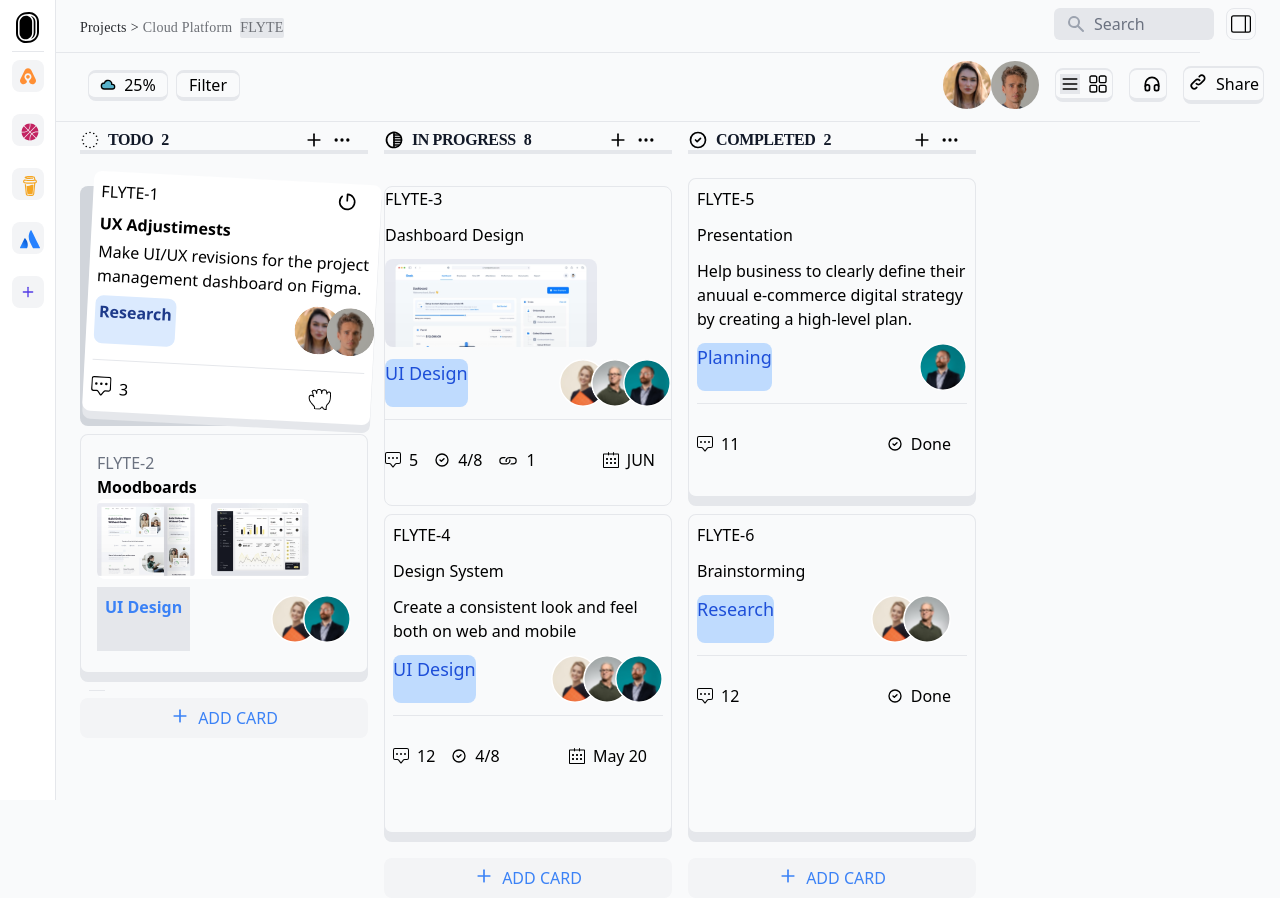
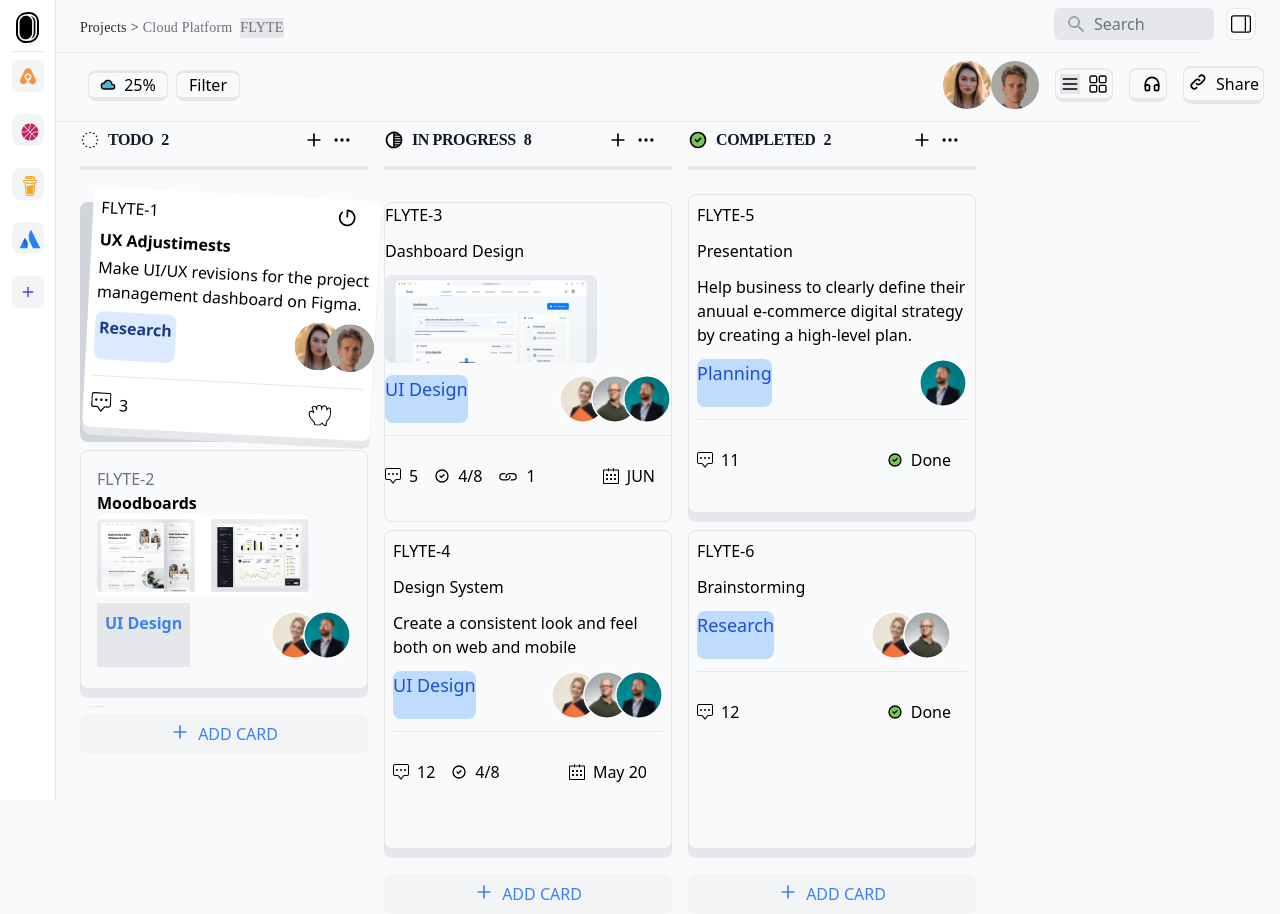
Before and after one commit to digitalsimboja/test-ui, a Next.js app: page / in a window 1280 px wide. Built offline with nearby package versions, Linux system fonts and the light colour scheme; a web font is replaced by a local one.

Commit message:
updates status bar

```diff
--- a/components/FlyteFiveCard.tsx
+++ b/components/FlyteFiveCard.tsx
@@ -42,7 +42,7 @@ export const FlyteFiveCard = () => {
           </div>
           <div className="flex  mr-4 items-center">
             <span>
-              <TbCircleCheck />{" "}
+              <TbCircleCheck style={{ fill: "#78C552" }}  />{" "}
             </span>
             <span className="ml-2">Done</span>
           </div>
--- a/components/FlyteSixCard.tsx
+++ b/components/FlyteSixCard.tsx
@@ -42,7 +42,7 @@ export const FlyteSixCard = () => {
           </div>
           <div className="flex  mr-4 items-center">
             <span>
-              <TbCircleCheck />{" "}
+              <TbCircleCheck style={{ fill: "#78C552" }}  />
             </span>
             <span className="ml-2">Done</span>
           </div>
--- a/components/StatusBar.tsx
+++ b/components/StatusBar.tsx
@@ -28,14 +28,14 @@ export const StatusBar = () => {
             <TbDots className="ml-2" size={20} />
           </div>
         </div>
-        <span className="border-b-[4px] border-gray-200 w-full"></span>
+        <span className="border-b-[4px] border-gray-200 w-full  mt-4"></span>
       </div>
 
       {/* IN PROGRESS status */}
       <div className="flex flex-col justify-between w-full ">
         <div className="flex justify-between w-full">
           <div className="flex  w-full justify-start">
-          <TbBlur size={20} />
+          <TbBlur style={{ fill: "" }}  size={20} />
             <h2 className=" ml-2  font-bold tracking-tight leading-5 text-gray-900 font-gt-walsheim">
             IN PROGRESS
             </h2>
@@ -48,7 +48,7 @@ export const StatusBar = () => {
             <TbDots className="ml-2" size={20} />
           </div>
         </div>
-        <span className="border-b-[4px] border-gray-200 w-full"></span>
+        <span className="border-b-[4px] border-gray-200 w-full mt-4"></span>
       </div>
 
 
@@ -56,7 +56,7 @@ export const StatusBar = () => {
       <div className="flex flex-col justify-between w-full ">
         <div className="flex justify-between w-full">
           <div className="flex  w-full justify-start">
-          <TbCircleCheck size={20} />
+          <TbCircleCheck style={{ fill: "#78C552" }} size={20} />
             <h2 className=" ml-2  font-bold tracking-tight leading-5 text-gray-900 font-gt-walsheim">
             COMPLETED
             </h2>
@@ -69,7 +69,7 @@ export const StatusBar = () => {
             <TbDots className="ml-2" size={20} />
           </div>
         </div>
-        <span className="border-b-[4px] border-gray-200 w-full "></span>
+        <span className="border-b-[4px] border-gray-200 w-full mt-4 "></span>
       </div>
 
       <div className="hidden md:block"></div>
```
